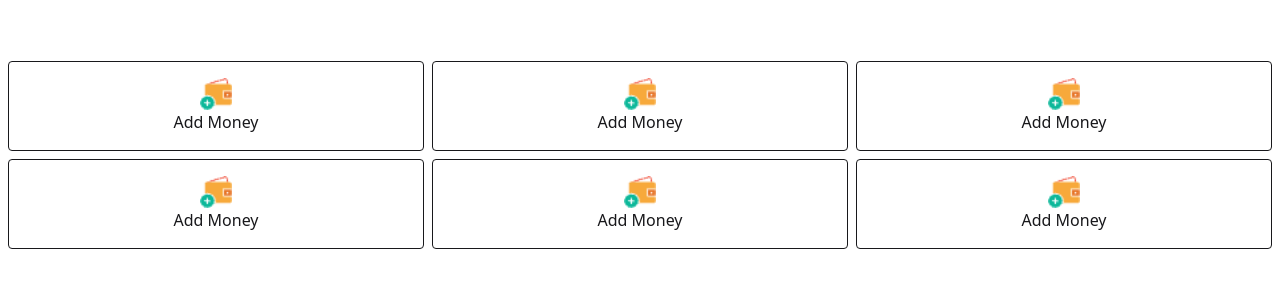
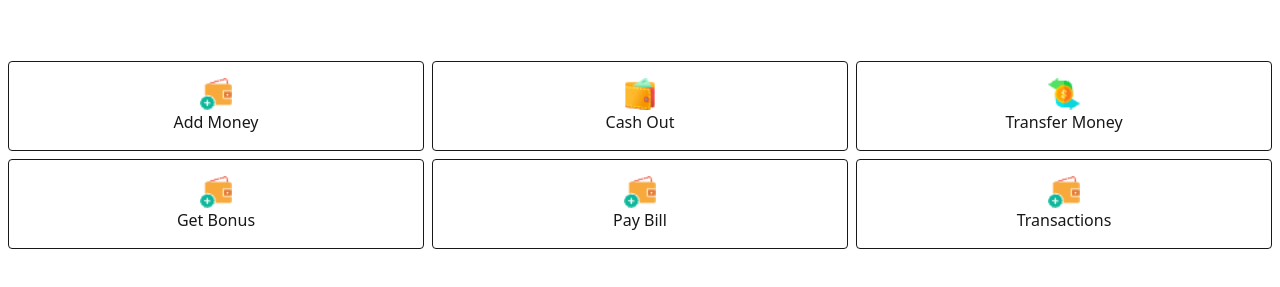
Before and after one commit to thinkGrow/payoo-mobile-bank, a plain HTML site: page main.html in a window 1280 px wide. Shown: the part 169-456 px from the top of the page. Drawn offline with nearby package versions, Linux system fonts and the light colour scheme.

Commit message:
hero section style

```diff
--- a/main.html
+++ b/main.html
@@ -27,37 +27,39 @@
             <!-- cards -->
             <div class="cards grid grid-cols-3 mt-14 gap-2 p-2">
                 <!-- card 1 -->
-                <div class="box border p-4 text-center rounded-sm">
+                <div class="box cursor-pointer border p-4 text-center rounded-sm">
                     <img class="w-8 mx-auto" src="assets/wallet1.png" alt="Wallet">
                     <h3>Add Money</h3>
                 </div>
                 <!-- card 2 -->
                 <div class="box border p-4 text-center rounded-sm">
-                    <img class="w-8 mx-auto" src="assets/wallet1.png" alt="Wallet">
-                    <h3>Add Money</h3>
+                    <img class="w-8 mx-auto" src="assets/purse1.png" alt="Wallet">
+                    <h3>Cash Out</h3>
                 </div>
                 <!-- card 3-->
                 <div class="box border p-4 text-center rounded-sm">
-                    <img class="w-8 mx-auto" src="assets/wallet1.png" alt="Wallet">
-                    <h3>Add Money</h3>
+                    <img class="w-8 mx-auto" src="assets/money1.png" alt="Wallet">
+                    <h3>Transfer Money</h3>
                 </div>
-                <!-- card 1 -->
+                <!-- card 4 -->
                 <div class="box border p-4 text-center rounded-sm">
                     <img class="w-8 mx-auto" src="assets/wallet1.png" alt="Wallet">
-                    <h3>Add Money</h3>
+                    <h3>Get Bonus</h3>
                 </div>
-                <!-- card 2 -->
+                <!-- card 5 -->
                 <div class="box border p-4 text-center rounded-sm">
                     <img class="w-8 mx-auto" src="assets/wallet1.png" alt="Wallet">
-                    <h3>Add Money</h3>
+                    <h3>Pay Bill</h3>
                 </div>
-                <!-- card 3-->
+                <!-- card 6-->
                 <div class="box border p-4 text-center rounded-sm">
                     <img class="w-8 mx-auto" src="assets/wallet1.png" alt="Wallet">
-                    <h3>Add Money</h3>
+                    <h3>Transactions</h3>
                 </div>
 
             </div>
+
+            <!-- section add money -->
         </section>
     </header>
 </body>
```
